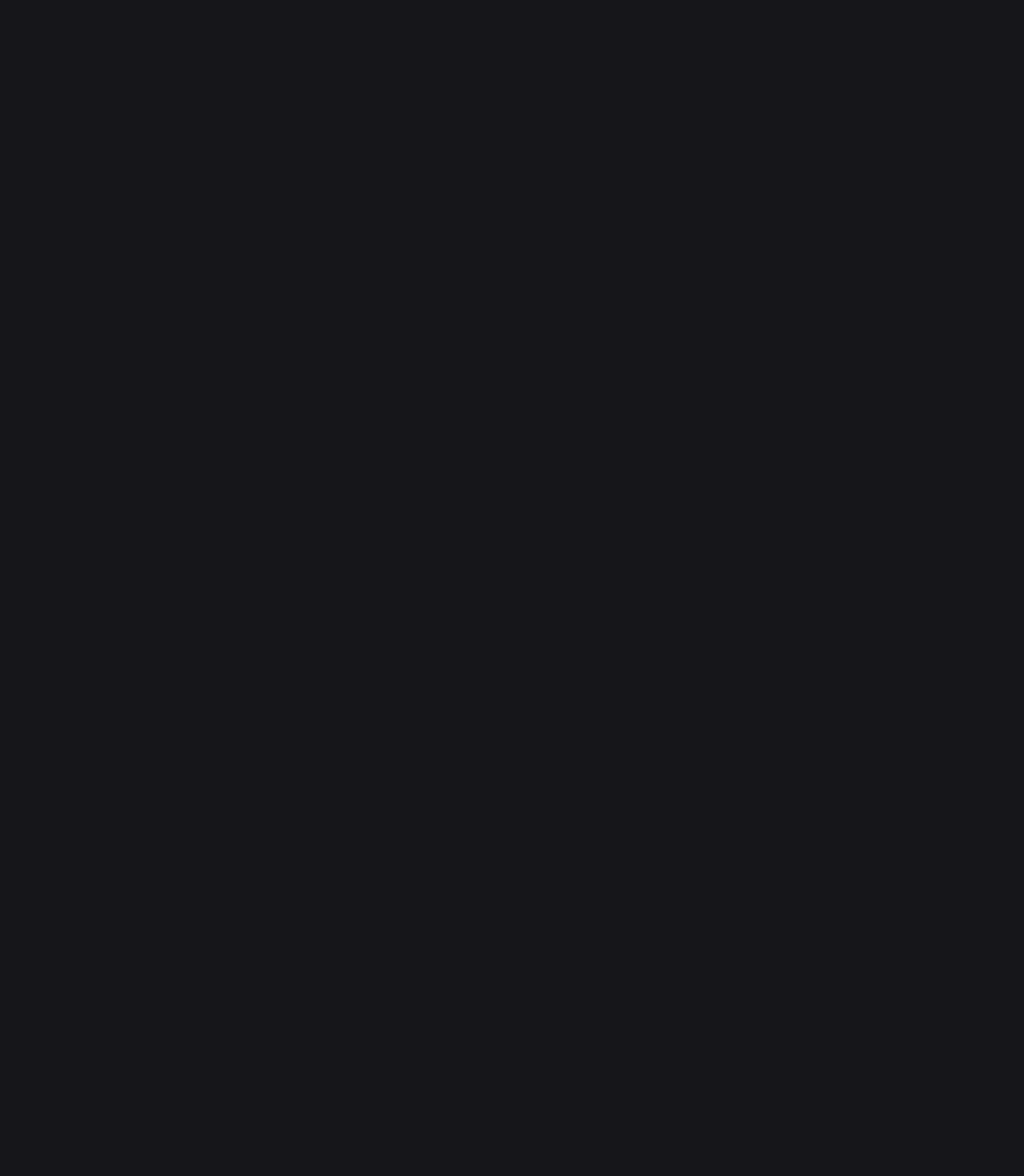
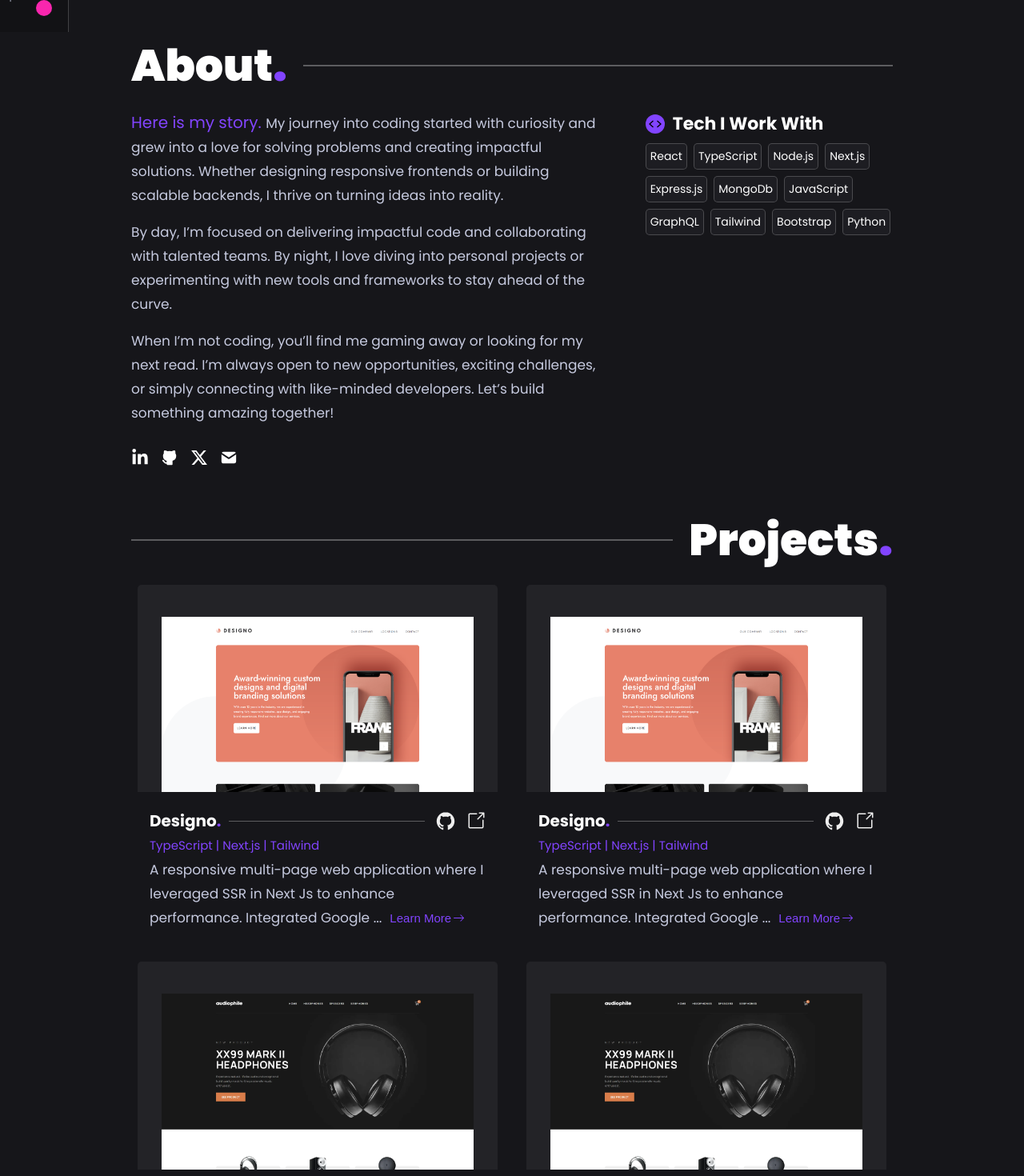
Before and after one commit to kaleckh/UpdatedPortfolio, a React (Vite) app: page / in a window 1280 px wide. Shown: the part 760-2230 px from the top of the page at 80% size. Before the commit the page ends 800 px from the top, so only its background shows below. Built offline with nearby package versions, Linux system fonts and the light colour scheme.

Commit message:
refactor: change styles for responsive design

```diff
--- a/src/App.tsx
+++ b/src/App.tsx
@@ -1,7 +1,11 @@
 import { ThemeProvider } from "styled-components";
+import AboutSection from "./components/AboutSection";
 import Hero from "./components/Hero";
+import NavMenu from "./components/NavMenu";
+import SideMenu from "./components/SideMenu";
 import { useTheme } from "./hooks/useTheme";
 import GlobalStyles from "./styles/global-styles";
+import ProjectSection from "./components/projects/ProjectSection";
 
 function App() {
   const { theme } = useTheme();
@@ -9,8 +13,12 @@
   return (
     <ThemeProvider theme={theme}>
       <GlobalStyles />
+      <NavMenu />
+      <SideMenu />
       <main>
         <Hero />
+        <AboutSection />
+        <ProjectSection />
       </main>
     </ThemeProvider>
   );
--- a/src/components/AboutSection.tsx
+++ b/src/components/AboutSection.tsx
@@ -26,15 +26,18 @@
 
 const AboutWrapper = styled.div`
   display: flex;
-  gap: 5rem;
   flex-direction: column;
+  gap: 2rem;
 
   @media screen and (min-width: 768px) {
     flex-direction: row;
+    gap: 5rem;
   }
 `;
 
 const About = styled.div`
+  order: 1;
+
   @media screen and (min-width: 768px) {
     max-width: 60rem;
   }
@@ -44,9 +47,9 @@
   return (
     <AboutContainer>
       <SectionHeading heading="About" />
+      <FadeUp>
         <AboutWrapper>
           <About>
-          <FadeUp>
             <p>
               <IntroHighlight>Here is my story. </IntroHighlight>My journey into
               coding started with curiosity and grew into a love for solving
@@ -54,21 +57,20 @@
               responsive frontends or building scalable backends, I thrive on
               turning ideas into reality.
             </p>
-          </FadeUp>
             <br />
             <FadeUp>
               <p>
-              By day, I’m focused on delivering impactful code and collaborating
-              with talented teams. By night, I love diving into personal
-              projects or experimenting with new tools and frameworks to stay
-              ahead of the curve.
+                By day, I’m focused on delivering impactful code and
+                collaborating with talented teams. By night, I love diving into
+                personal projects or experimenting with new tools and frameworks
+                to stay ahead of the curve.
               </p>
             </FadeUp>
             <br />
             <FadeUp>
               <p>
-              When I’m not coding, you’ll find me gaming away or looking for my
-              next read. I’m always open to new opportunities, exciting
+                When I’m not coding, you’ll find me gaming away or looking for
+                my next read. I’m always open to new opportunities, exciting
                 challenges, or simply connecting with like-minded developers.
                 Let’s build something amazing together!
               </p>
@@ -79,10 +81,9 @@
               </SocialWrapper>
             </FadeUp>
           </About>
-        <FadeUp>
           <TechSkills />
+        </AboutWrapper>
       </FadeUp>
-      </AboutWrapper>
     </AboutContainer>
   );
 };
--- a/src/components/Hero.tsx
+++ b/src/components/Hero.tsx
@@ -10,12 +10,13 @@
   position: relative;
   display: flex;
   align-items: center;
+  min-height: 90vh;
   padding: 0 2.4rem;
-  min-height: 100vh;
   max-width: 120rem;
   margin: 0 auto;
 
-  @media screen {
+  @media screen and (min-width: 768px) {
+    min-height: 100vh;
   }
 `;
 
--- a/src/components/projects/ProjectSection.tsx
+++ b/src/components/projects/ProjectSection.tsx
@@ -12,9 +12,13 @@
 `;
 
 const ProjectWrapper = styled.div`
-  display: flex;
+  display: grid;
   gap: 4rem 2rem;
-  flex-wrap: wrap;
+  justify-items: center;
+
+  @media screen and (min-width: 768px) {
+    grid-template-columns: repeat(2, 1fr);
+  }
 `;
 
 const ToggleProjectButton = styled.button`
--- a/src/components/skills/TechSkills.tsx
+++ b/src/components/skills/TechSkills.tsx
@@ -8,20 +8,25 @@
   flex-wrap: wrap;
   align-self: self-start;
   gap: 0.8rem;
-  margin-top: 4rem;
+  margin-bottom: 2rem;
 
   @media screen and (min-width: 768px) {
     margin: 0;
+    order: 2;
   }
 `;
 
 const SkillHeading = styled.h3`
   color: #fff;
-  font-size: 2.2rem;
+  font-size: 1.9rem;
   width: 100%;
   display: flex;
   gap: 1rem;
   align-items: center;
+
+  @media screen and (min-width: 768px) {
+    font-size: 2.2rem;
+  }
 `;
 
 const CodeIcon = styled(IoCodeSharp)`
--- a/src/styles/shared-styles.ts
+++ b/src/styles/shared-styles.ts
@@ -13,12 +13,16 @@
 const baseBtn = css`
   outline: 0;
   border-radius: 5px;
-  padding: 1.3rem 2.5rem;
+  padding: 1.3rem;
   display: flex;
   font-size: 1.6rem;
   gap: 0.5rem;
   align-items: center;
   transition: 0.15s ease-in;
+
+  @media screen and (min-width: 480px) {
+    padding: 1rem 2.2rem;
+  }
 
   &:hover {
     border-radius: 40px;
```
Lines whose indentation alone changed are shown as unchanged.
